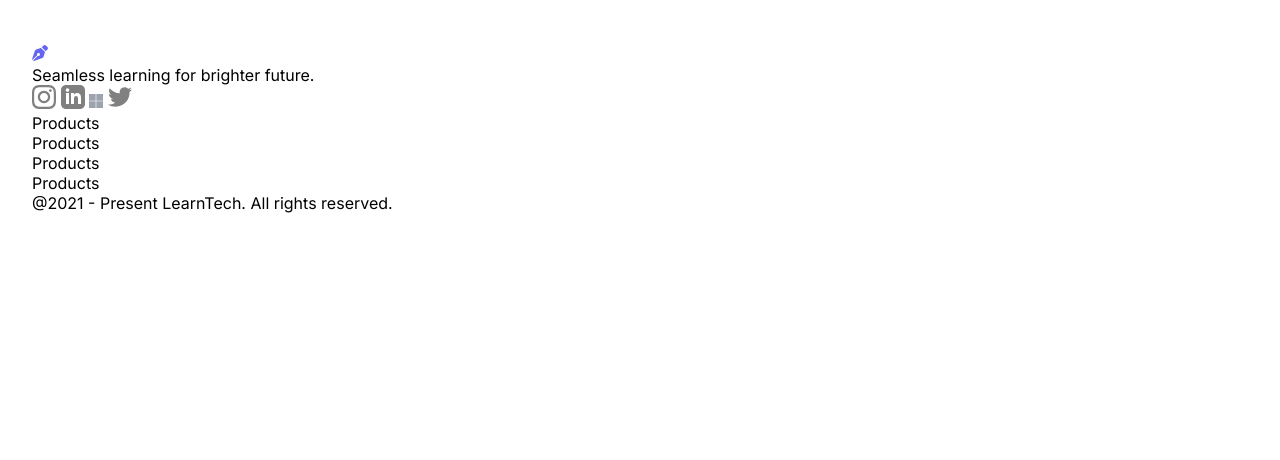
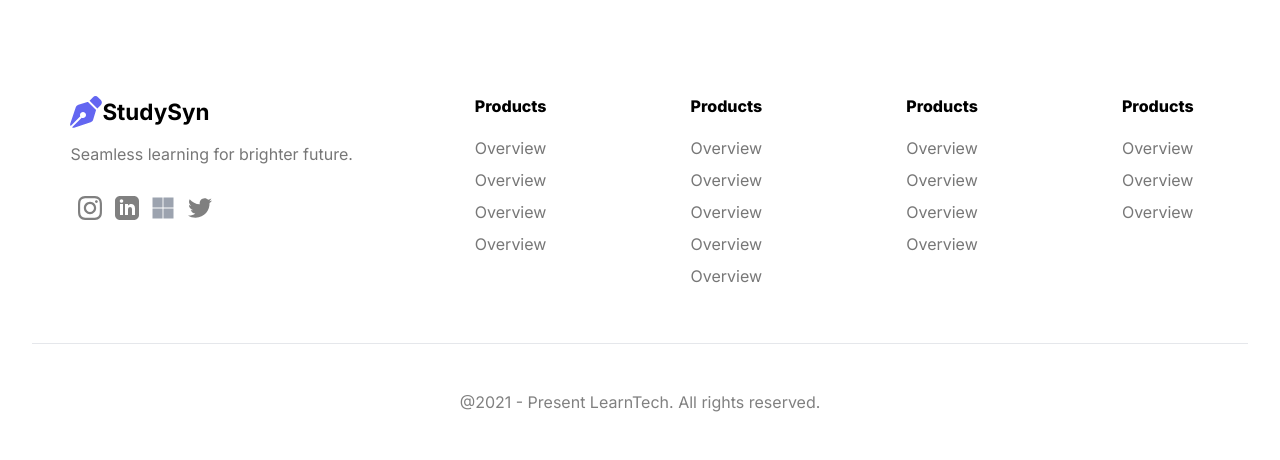
Before and after one commit to chaaruSharma/Project, a plain HTML site: page learnTech/index.html in a window 1280 px wide. Shown: the part 2661-3121 px from the top of the page. Before the commit the page ends 2874 px from the top, so only its background shows below. Drawn offline with Linux system fonts and the light colour scheme.

Commit message:
modified

```diff
--- a/learnTech/index.html
+++ b/learnTech/index.html
@@ -87,7 +87,7 @@
         <div class="feature-grid">
 
 
-    <div class="card1">
+    <div id="card1" class="card">
        <div class="img-icon">
         <img src="./PersonalizedLearn.svg"  class="img" alt="Personalized Learning">
         </div>
@@ -99,7 +99,7 @@
 
     </div>
 
-    <div class="card2">
+    <div id="card2" class="card">
         <div class="img-icon">
             <img src="Affordability.svg" class="img" alt="Affordability">
         </div>
@@ -110,7 +110,7 @@
         </div>
     </div>
 
-    <div class="card3">
+    <div id="card3" class="card">
         <div class="img-icon">
             <img src="IndustryPatner.svg" class="img" alt="IndustryPatner">
         </div>
@@ -121,7 +121,7 @@
         </div>
     </div>
 
-    <div class="card4">
+    <div id="card4" class="card">
         <div class="img-icon">
             <img src="InnovativeTech.svg" class="img" alt="InnovativeTech">
         </div>
@@ -134,7 +134,7 @@
 
     </div>
 
-    <div class="card5">
+    <div id="card5" class="card">
         <div class="img-icon">
             <img src="IndustryPatner.svg" class="img" alt="responsive-support">
 
@@ -148,7 +148,7 @@
         </div>
     </div>
 
-    <div class="card6">
+    <div id="card6" class="card">
         <div class="img-icon">
             <img src="Analytics.svg" class="img" alt="GlobalReach">
         </div>
@@ -167,7 +167,9 @@
    </div>
 
  <div class="newsletter">
-          <div class="newsletter-title"> <h1>What Others Say About Us</h1></div>
+          <div class="newsletter-title">
+             <h1>What Others Say About Us</h1>
+            </div>
             <div class="review-section">
                 <div class="review">
                     <p  class="description">"This platform has transformed my learning experience!"</p>
@@ -216,7 +218,8 @@
 
                     <div class="comp-logo">
                         <a href="" class="logo-link">
-                            <img src="./StudySyn.svg" class="logo-svg" alt="">
+                            <img src="./StudySyn.svg" class="logo-svg" alt="icon">
+                            <h3 class="logo-title">StudySyn</h3>
                         </a>
                         <p class="footer-text">Seamless learning for brighter future.</p>
                    <div class="socials">
@@ -235,20 +238,97 @@
                    </div>
                    </div></div>
                    <div class="footer-grid">
+
+
+                   <!---column 1-->
                     <div class="footer-grid-column">
+                        <div class="footer-grid-heading">
                         Products
                     </div>
-                    <div class="footer-grid-column">
+                    <ul class="footer-links-list" >
+                        <li>
+                            <a href="#overview" class="footer-link">Overview</a>
+                        </li>
+                        <li>
+                            <a href="#overview" class="footer-link">Overview</a>
+                        </li>
+                        <li>
+                            <a href="#overview" class="footer-link">Overview</a>
+                        </li>
+                        <li>
+                            <a href="#overview" class="footer-link">Overview</a>
+                        </li></ul></div>
+
+               <!---column 2-->
+
+                        <div class="footer-grid-column">
+                        <div class="footer-grid-heading">
                         Products
                     </div>
-                    <div class="footer-grid-column">
+                    <ul class="footer-links-list" >
+                        <li>
+                            <a href="#overview" class="footer-link">Overview</a>
+                        </li>
+                        <li>
+                            <a href="#overview" class="footer-link">Overview</a>
+                        </li>
+                        <li>
+                            <a href="#overview" class="footer-link">Overview</a>
+                        </li>
+                        <li>
+                            <a href="#overview" class="footer-link">Overview</a>
+                        </li>
+                        <li>
+                            <a href="#overview" class="footer-link">Overview</a>
+                        </li>
+                    </ul>
+                </div>
+
+
+                 <!---column3-->
+
+                        <div class="footer-grid-column">
+                        <div class="footer-grid-heading">
                         Products
                     </div>
-                    <div class="footer-grid-column">
+                    <ul class="footer-links-list" >
+                        <li>
+                            <a href="#overview" class="footer-link">Overview</a>
+                        </li>
+                        <li>
+                            <a href="#overview" class="footer-link">Overview</a>
+                        </li>
+                         <li>
+                            <a href="#overview" class="footer-link">Overview</a>
+                        </li>
+                        <li>
+                            <a href="#overview" class="footer-link">Overview</a>
+                        </li>
+                    </ul></div>
+
+
+
+                 <!---column 4-->
+
+                        <div class="footer-grid-column">
+                        <div class="footer-grid-heading">
                         Products
                     </div>
+                    <ul class="footer-links-list" >
+                        <li>
+                            <a href="#overview" class="footer-link">Overview</a>
+                        </li>
+                        <li>
+                            <a href="#overview" class="footer-link">Overview</a>
+                        </li>
 
-                   </div>
+                        <li>
+                            <a href="#overview" class="footer-link">Overview</a>
+                        </li></ul>
+                    </div>
+                    </div>
+
+
              </footer>
             <div class="footer-copyright">
                 @2021 - Present LearnTech. All rights reserved.
--- a/learnTech/style.css
+++ b/learnTech/style.css
@@ -110,10 +110,6 @@ body{
 
   }
 }
-/* .content{
-margin: 20px;
-  padding: 20px;
-} */
 
 .main-section {
 max-width: 1280px;
@@ -153,7 +149,6 @@ animation: slideFromLeft 1s ease backwards;
 section-title{
   font-size: 2.3rem;
   padding: 1.1rem;
-  /* margin-bottom: 4rem; */
 }
 .section-description{
   margin-top: 1rem;
@@ -199,7 +194,6 @@ section-title{
 }
 .image-container{
   display: flex;
-  /* position: relative; */
   justify-content: center;
   align-items: center;
   border-radius: 1rem;
@@ -261,7 +255,6 @@ section-title{
   justify-content: center;
   align-items: center;
   margin: 2rem auto;
-  /* padding-bottom: 3rem; */
 }
 .company-grid{
   display: grid;
@@ -277,17 +270,8 @@ section-title{
   margin-bottom: 3rem;
   border-radius: 0.5rem;
   border: none;
-  /* anim/ation: slidefromleft 1s ease ; */
 }
-  /* @keyframes slidefromleft {
-    0% {
-      transform: translateX(100%);
-      opacity: ;
-    }
-    100% {
-      transform: translateX(0);
-      opacity: 1;
-    } */
+
 .company-logo{
  font-size: 1rem;
  font-weight: 500;
@@ -295,19 +279,14 @@ section-title{
  gap: 0.5rem;
  height: 20px;
  width: 30px;
-  /* color: var(--dark-gray); */
 }
 .svg-image{
   height: 40px;
 }
 .logo-txt{
   font-size: 1rem;
-  /* font-weight: 400;
-  color: var(--dark-gray); */
   height: 10px;
   width: 30px;
-
-
 }
 image{
   height: 10px;
@@ -316,7 +295,7 @@ image{
 @media screen and (max-width: 768px) {
   .contain{
     height: 100vh;
-    width: 600px;
+    width: 85vw;
     padding-right: 0px;
   }
   .company-grid {
@@ -324,9 +303,12 @@ image{
     background-color: var(--light-gray);
     height: auto;
     padding: 1rem;
+    /* padding-left: 2rem;
+    margin-left: 10rem; */
     animation: slidefromleft 1s ease forwards;
     margin: 2rem;
     margin-bottom: 0px;
+    width: 85vw;
   }
   @keyframes slidefromleft {
     0% {
@@ -360,7 +342,6 @@ background-color: var(--light-gray);
   padding-left: 300px;
   margin: 0%;
   padding-top: 0%;
-  /* background-color: var(--light-gray); */
 }
 
 .main-info{
@@ -388,8 +369,6 @@ background-color: var(--light-gray);
   justify-content: center;
   align-items: center;
   margin-bottom: 1rem;
-  /* height: 5px;
-  width: 20px; */
   margin-left: auto;
   margin-right: auto;
   background-color: white;
@@ -400,11 +379,10 @@ background-color: var(--light-gray);
 .feature-title{
   font-size: 1rem;
   font-weight: 600;
-  /* color: var(--dark-gray); */
 }
 
 
-.card1{
+#card1{
   background-color: #6061c9;
   align-items: center;
   text-align: center;
@@ -412,7 +390,7 @@ background-color: var(--light-gray);
   height: 210px;
   padding: 3rem;
 }
-.card2{
+#card2{
   background-color: #c03d62;
   align-items: center;
   text-align: center;
@@ -420,7 +398,7 @@ background-color: var(--light-gray);
   height: 210px;
   padding: 3rem;
 }
-.card3{
+#card3{
   background-color: #ccae35;
   align-items: center;
   text-align: center;
@@ -428,7 +406,7 @@ background-color: var(--light-gray);
   height: 210px;
   padding: 3rem;
 }
-.card4{
+#card4{
   background-color: #3ccbc1;
   align-items: center;
   text-align: center;
@@ -436,7 +414,7 @@ background-color: var(--light-gray);
   height: 210px;
   padding: 3rem;
 }
-.card5{
+#card5{
   background-color: #6061c9;
   align-items: center;
   text-align: center;
@@ -444,13 +422,21 @@ background-color: var(--light-gray);
   height: 210px;
   padding: 3rem;
 }
-.card6{
+#card6{
   background-color: #6061c9;
   align-items: center;
   text-align: center;
   color: white;
   height: 210px;
   padding: 3rem;
+}
+
+.card:hover{
+    transform: scale(1.15);
+      box-shadow: 0 4px 8px rbga(0,0,0,0,2);
+      border: 1px solid black;
+      border-radius: 15px;
+      cursor: pointer;
 }
 .img{
  width: 20px;
@@ -462,18 +448,14 @@ background-color: var(--light-gray);
     height: auto;
     width: 100%;
     margin-top: 1rem;
-    /* background-color: var(--light-gray); */
   }
   .feature-container{
     display: flex;
     flex-direction: column;
-    /* justify-content: flex-start; */
-    /* align-items: flex-start; */
     padding-left: 0%;
     margin-left: 0%;
     margin-top: 0px;
     padding-top: 0rem;
-/* background-color: var(--light-gray); */
     text-align: center;
     width: 600px;
 
@@ -483,14 +465,8 @@ background-color: var(--light-gray);
   display: flex;
   flex-direction: column;
   justify-content: flex-start;
-  /* align-self: start; */
-  /* grid-template-rows:repeat() */
   margin-left: 5%;
-
-  gap: 1rem;
-  /* max-width: 1200px; */
-  /* margin: auto; */
-  /* padding:2rem; */
+  gap: 3rem;
 }
 .img-icon{
   display: flex;
@@ -521,6 +497,17 @@ background-color: var(--light-gray);
 }
 .background{
   background-color: var(--light-gray);
+  height: 1800px;
+  width: 85vw;
+
+}
+card:hover{
+
+    transform: scale(1.15);
+      box-shadow: 0 4px 8px rbga(0,0,0,0,2);
+      border: 1px solid black;
+      border-radius: 15px;
+      cursor: pointer;
 
 }
 }
@@ -535,11 +522,10 @@ background-color: var(--light-gray);
 .review-section{
   display: flex;
   flex-direction: row;
-  gap: 1rem;
+  gap: 6rem;
   margin-top: 2rem;
   margin-bottom: 3rem;
 
-  /* flex-wrap: wrap; */
 }
 
 .review{
@@ -547,13 +533,21 @@ background-color: var(--light-gray);
   flex-direction: column;
   text-align: center;
   height: 200px;
-  width: 500px;;
+  width: 400px;;
   margin-top: 1rem;
   background-color: var(--light-gray);
   border: 1px solid #0a0a0a;
   border-radius: 15px;
+  box-shadow: 0 2px 4px rgba(0, 0, 0, 0.1);
+  transition: transform 0.3s ease, box-shadow 0.3ease;
     }
 
+    .review:hover{
+      transform: scale(1.15);
+      box-shadow: 0 4px 8px rbga(0,0,0,0,2);
+      border: 1px solid blue;
+      cursor: pointer;
+    }
 
 .img-review{
     height: 50px;
@@ -563,8 +557,6 @@ background-color: var(--light-gray);
    margin-right: auto;
   border-radius: 15px;
   margin-top: auto;
-  /* margin-bottom: 0rem; */
-  /* padding-bottom: 1rem; */
 
 }
 .description{
@@ -579,6 +571,19 @@ background-color: var(--light-gray);
   padding-bottom: 2rem;
   font-size: 15px;
 }
+
+@media  screen and (max-width: 768px) {
+  .review{height:300px;
+}
+.review:hover{
+      transform: scale(1.15);
+      box-shadow: 0 4px 8px rbga(0,0,0,0,2);
+      border: 1px solid blue;
+      cursor: pointer;
+    }
+}
+
+
 .form-section{
   display: flex;
   flex-direction: row;
@@ -625,9 +630,139 @@ background-color: var(--light-gray);
   background-color: var(--accent-color);
   color: white;
 }
-/* .footer-container{
-  background-color: var(--dark-gray);
-  color: white;
-  padding: 2rem 0;
+
+@media screen and (max-width: 768px ) {
+  .form-section{
+    display: flex;
+    flex-direction: column;
+    width: 600px;
+  }
+  .img-section{
+    width: 700px;
+  }
+
+  .forms-section{
+    width: 700px;
+    padding-bottom: 4rem;
+    gap: 17px;
+  }}
+
+
+.footer-container{
+  background-color: #939090
+  padding: 1.5rem 0;
+  max-width: 100vw;
+  display: flex;
+  flex-direction: column;
+}
+
+.footer{
+  max-width: 1280px;
+  padding: 1.2rem 2.4rem;
+  text-align: left;
+  display: flex;
+  justify-content: space-between;
+}
+.footer-top{
+  width: 34%;
+  display: flex;
+  flex-direction: column;
+  gap: 1.65rem;
+}
+.logo-svg{
+  width: 2rem;
+  height: 6rem;
+  margin-bottom: 0;
+  padding-bottom: 0A;
+
+
+}
+.footer-text{
+  padding-top: 0;
+  margin-top: 0%;
+}
+.footer-links-list{
+  list-style: none;
+}
+.footer-link{
+  color: #777;
+  line-height: 2rem;
+}
+
+.comp-logo{
+  display: flex;
+  justify-content: flex-start;
+  flex-direction:column;
+  text-align: start;
+  align-items: flex-start;
+}
+.logo-link{
+  display: flex;
+  justify-content: center;
+ align-items: center;
+ gap: 0.8;
+ padding-bottom: 1rem;
+ font-size: 1.2rem;
+ font-weight: bold;
+}
+
+.social-icon{
+  height: 1.5rem;
+  width: 1.5rem;
+}
+.footer-text{
+  font-size: 1rem ;
+  color: #777;
+  padding-bottom: 2rem;
+  margin-top: -2rem;
+}
+.logo-title{
+  color: black;
+}
+
+.footer-grid{
+  display: grid;
+  grid-template-columns: repeat(4,1fr);
+  grid-gap: 9rem;
+  padding: 2rem 1rem;
+}
+.social-link{
+  margin-left: 0.5rem;
+}
+.footer-grid-heading{
+  padding-bottom: 1rem;
+  font-weight: 800;
+}
+.footer-copyright{
   text-align: center;
-} */
+  color: var(--gray);
+  padding: 3rem;
+  border-top: 1px solid #E5E7EB;
+  /* width: 100%; */
+}
+@media screen and (max-width:768px) {
+  .footer{
+    flex-direction: column;
+    align-items: center;
+  }
+  .footer-grid{
+    align-self: center;
+    justify-content: center;
+  }
+  .footer-top{
+    width:60%;
+    padding-left: 90px;
+    /* padding-right: auto; */
+
+  }
+
+.footer-grid{
+  margin-top: 5rem;
+  display: grid;
+  /* padding-bottom: 0px; */
+  /* margin-bottom: 0px; */
+  grid-template-columns: repeat(2,1fr);
+  /* grid-gap: 9rem;
+  padding: 2rem 1rem; */
+}
+}
```
Lines whose indentation alone changed are shown as unchanged.
